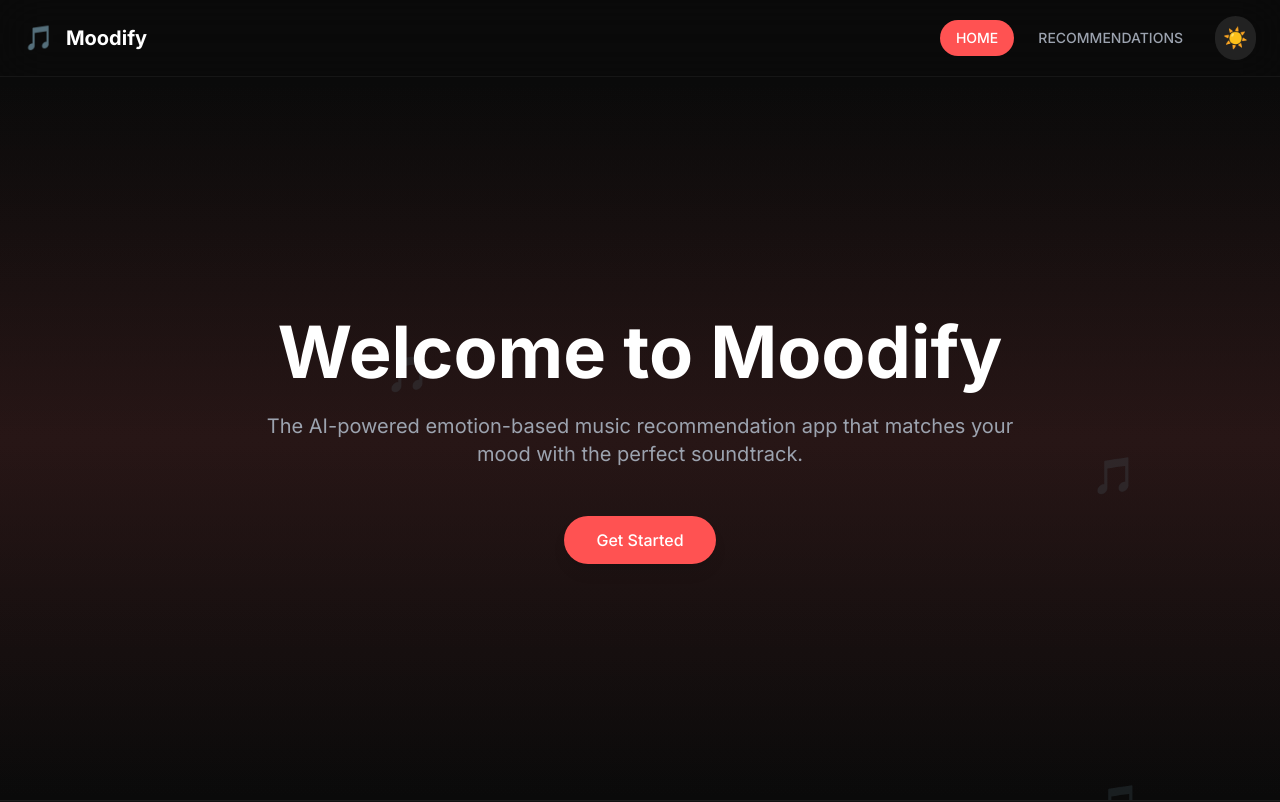
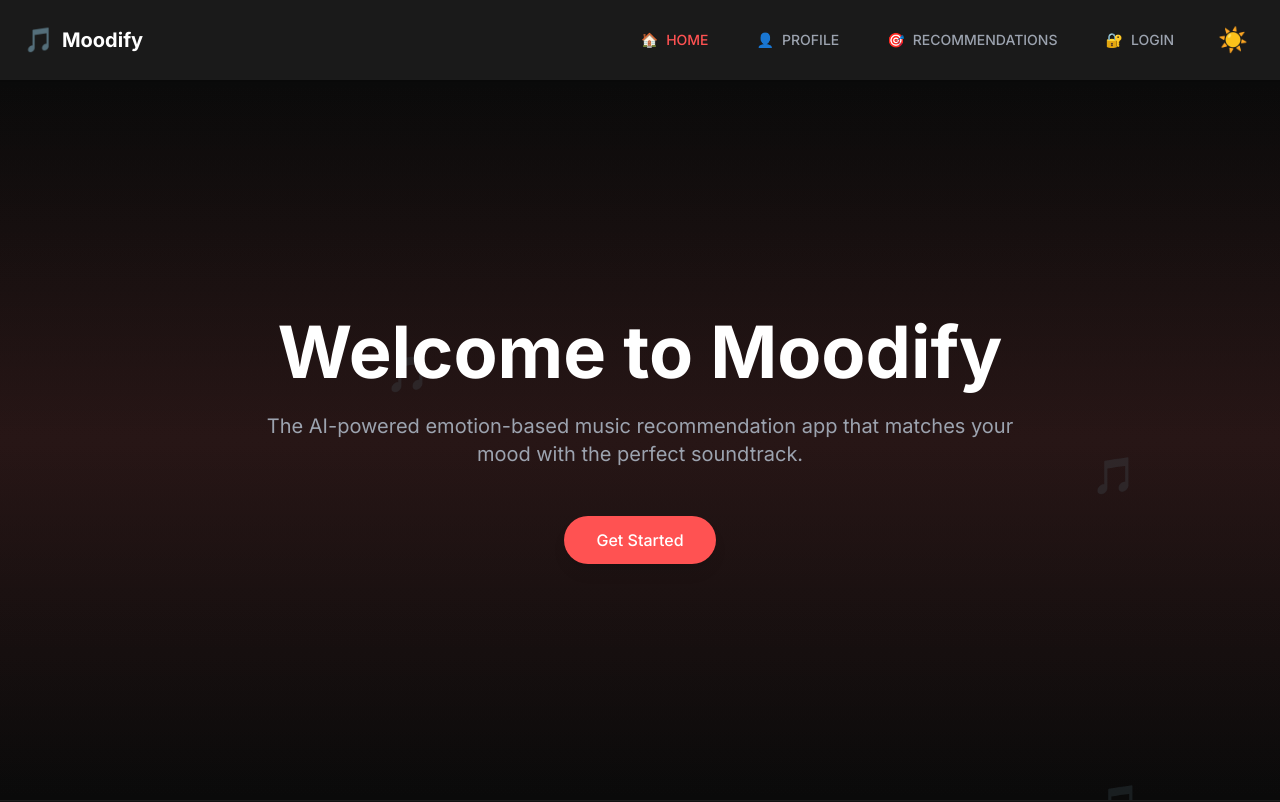
Before and after one commit to shubhamrajput27/Moodify, a React (Vite) app in the folder client/: page / in a window 1280 px wide. Shown: the top 802 px of the page. Built offline with nearby package versions, Linux system fonts and the light colour scheme; no server answers.

Commit message:
style: update navbar with new navigation links and improved styling

```diff
--- a/client/src/components/Navbar.jsx
+++ b/client/src/components/Navbar.jsx
@@ -10,33 +10,31 @@ export default function Navbar() {
     <motion.nav
       initial={{ y: -100 }}
       animate={{ y: 0 }}
-      className="fixed top-0 left-0 right-0 z-50 bg-white dark:bg-[#0a0a0a]/80 backdrop-blur-xl border-b border-gray-200 dark:border-white/5 transition-colors duration-300"
+      className="fixed top-0 left-0 right-0 z-50 bg-white dark:bg-[#1a1a1a] transition-colors duration-300 shadow-sm"
     >
       <div className="container mx-auto px-6 py-4">
         <div className="flex items-center justify-between">
           {/* Logo */}
-          <Link to="/" className="flex items-center gap-3">
-            <motion.div
-              whileHover={{ scale: 1.1, rotate: 360 }}
-              transition={{ duration: 0.5 }}
-              className="text-2xl"
-            >
-              🎵
-            </motion.div>
-            <div>
-              <h1 className="text-xl font-bold text-gray-900 dark:text-white">
-                Moodify
-              </h1>
-            </div>
+          <Link to="/" className="flex items-center gap-2">
+            <span className="text-2xl">🎵</span>
+            <h1 className="text-xl font-bold text-gray-900 dark:text-white">
+              Moodify
+            </h1>
           </Link>
 
           {/* Navigation Links & Theme Toggle */}
-          <div className="flex items-center gap-2">
-            <NavLink to="/" active={location.pathname === '/'}>
+          <div className="flex items-center gap-6">
+            <NavLink to="/" active={location.pathname === '/' || location.pathname === '/home'} icon="🏠">
               HOME
             </NavLink>
-            <NavLink to="/recommend" active={location.pathname === '/recommend'}>
+            <NavLink to="/profile" active={location.pathname === '/profile'} icon="👤">
+              PROFILE
+            </NavLink>
+            <NavLink to="/recommend" active={location.pathname === '/recommend'} icon="🎯">
               RECOMMENDATIONS
+            </NavLink>
+            <NavLink to="/login" active={location.pathname === '/login'} icon="🔐">
+              LOGIN
             </NavLink>
 
             {/* Theme Toggle Button */}
@@ -44,10 +42,11 @@ export default function Navbar() {
               whileHover={{ scale: 1.05 }}
               whileTap={{ scale: 0.95 }}
               onClick={toggleTheme}
-              className="ml-2 p-2 rounded-full bg-gray-200 dark:bg-white/10 hover:bg-gray-300 dark:hover:bg-white/20 transition-all"
+              className="p-2 rounded-lg hover:bg-gray-100 dark:hover:bg-white/10 transition-all"
               aria-label="Toggle theme"
+              title={theme === 'dark' ? 'Switch to light mode' : 'Switch to dark mode'}
             >
-              <span className="text-xl">
+              <span className="text-2xl">
                 {theme === 'dark' ? '☀️' : '🌙'}
               </span>
             </motion.button>
@@ -58,19 +57,20 @@ export default function Navbar() {
   );
 }
 
-function NavLink({ to, active, children }) {
+function NavLink({ to, active, children, icon }) {
   return (
     <Link to={to}>
       <motion.div
         whileHover={{ scale: 1.05 }}
         whileTap={{ scale: 0.95 }}
-        className={`px-4 py-2 rounded-full text-sm font-medium transition-all ${
+        className={`flex items-center gap-2 px-3 py-1.5 text-sm font-medium transition-all ${
           active
-            ? 'bg-coral text-white'
-            : 'text-gray-600 dark:text-gray-400 hover:text-gray-900 dark:hover:text-white hover:bg-gray-200 dark:hover:bg-white/5'
+            ? 'text-coral'
+            : 'text-gray-600 dark:text-gray-400 hover:text-gray-900 dark:hover:text-white'
         }`}
       >
-        {children}
+        <span>{icon}</span>
+        <span>{children}</span>
       </motion.div>
     </Link>
   );
```
